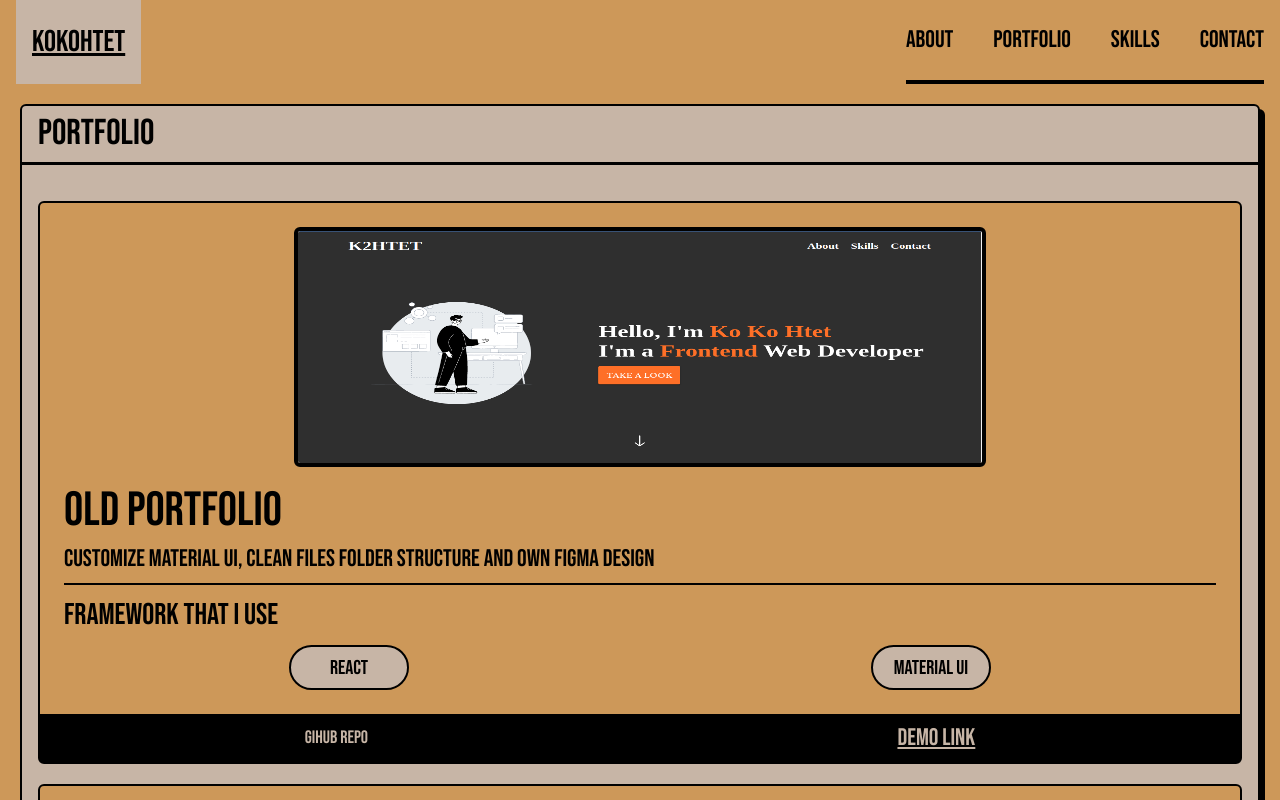
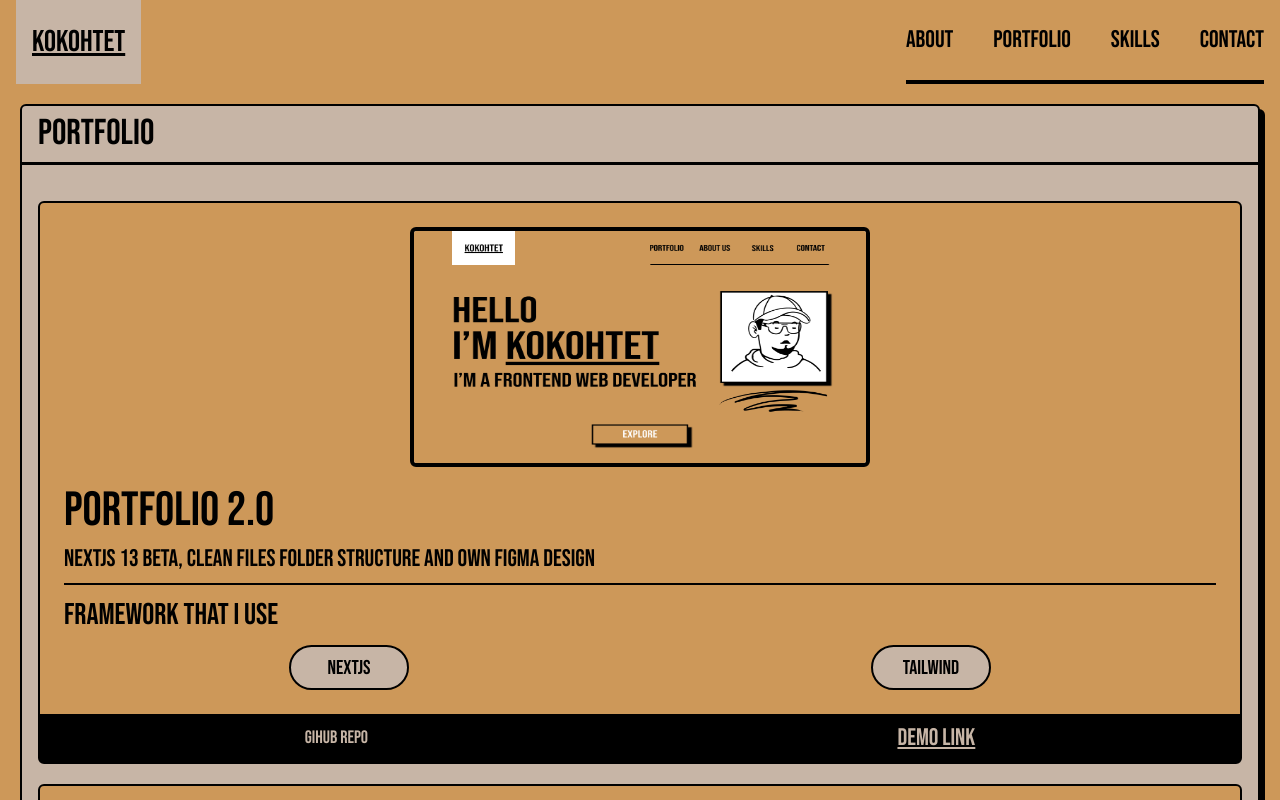
Before and after one commit to k2htet/phyuphyuaung, a Next.js app: page /portfolio in a window 1280 px wide. Shown: the top 800 px of the page. Built offline with nearby package versions, Linux system fonts and the light colour scheme.

Commit message:
add new project

```diff
--- a/components/PortCard.jsx
+++ b/components/PortCard.jsx
@@ -7,7 +7,7 @@ const PortCard = ({ title, des, img, frameworks, repoLink, demoLink }) => {
   return (
     <div className={`port-card-style text-white my-5 bg-primary`}>
       <div className="p-6 ">
-        <div className="w-[60%] h-[120px] bg-white border-4 border-black mx-auto sm:h-[120px] md:h-[180px] lg:h-[240px] rounded-md overflow-hidden">
+        <div className="w-[60%] md:w-[40%] lg:w-[40%] h-[120px] bg-white border-4 border-black mx-auto sm:h-[120px] md:h-[180px] lg:h-[240px] rounded-md overflow-hidden">
           <Suspense fallback={<Loading />}>
             <Image src={img} alt="img" className="w-full h-full rounded-sm" />
           </Suspense>
--- a/constant/index.js
+++ b/constant/index.js
@@ -1,4 +1,5 @@
 import oldPort from "../public/oldPort.png";
+import newPort from "../public/newPort.png";
 import space from "../public/space-tour.png";
 
 export const skills = {
@@ -19,6 +20,14 @@ export const skills = {
 export const portCardData = {
   card: [
     {
+      title: "Portfolio 2.0",
+      des: "NextJs 13 Beta, clean Files Folder structure and own figma design",
+      frameworks: ["NextJS", "Tailwind"],
+      repo: "https://github.com/k2htet/portfolio-2.0",
+      live: "https://kohtet.vercel.app/",
+      img: newPort,
+    },
+    {
       title: "Old Portfolio",
       des: "Customize material UI, clean Files Folder structure and own figma design",
       frameworks: ["React", "Material Ui"],
```
Also changed, not shown: public/newPort.png (added).
